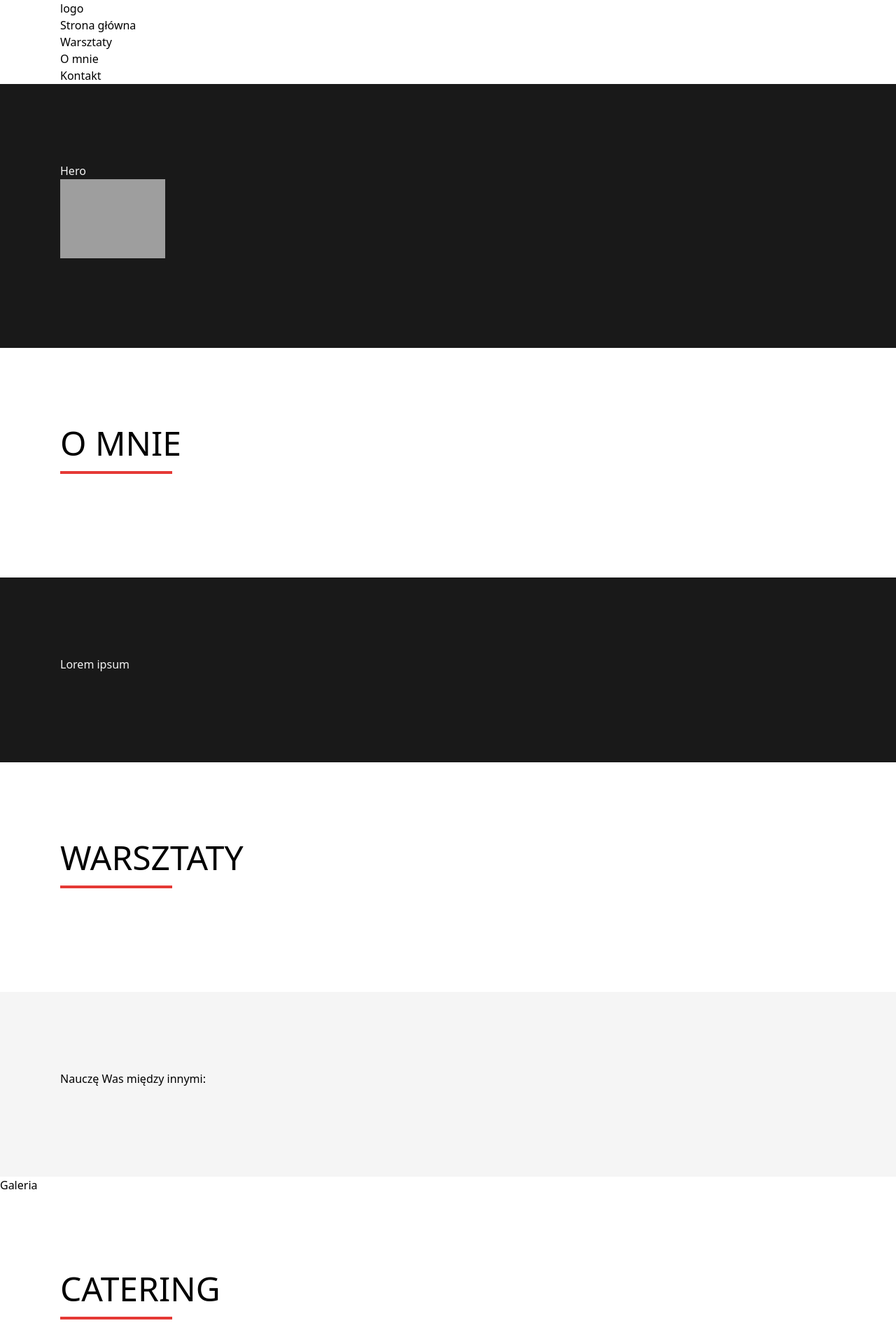
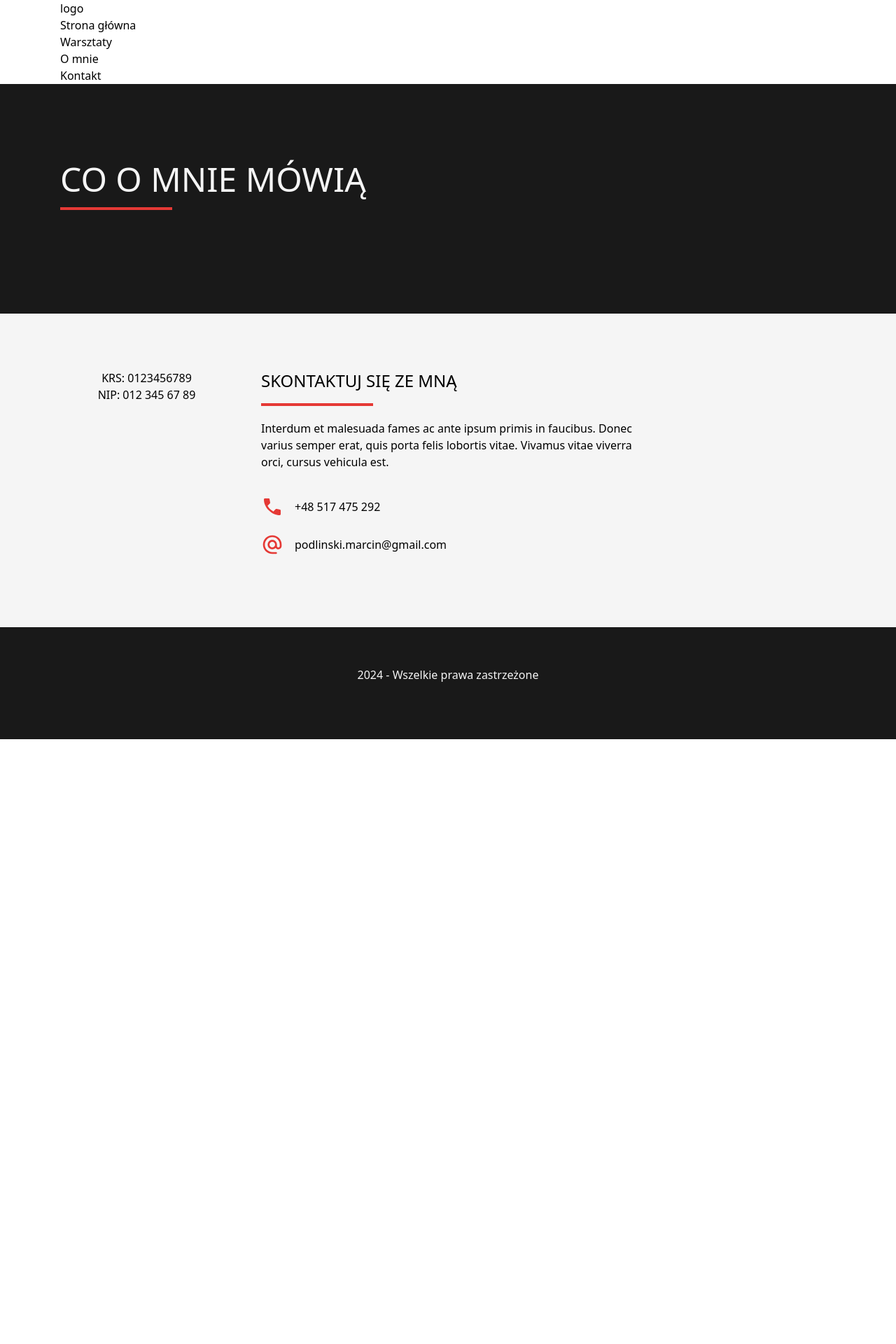
Before and after one commit to lukaszdzielo/marcin-podlinski, a Nuxt app: page / in a window 1280 px wide. Shown: the top 1920 px of the page at 70% size. After the commit the page ends 1056 px from the top, so only its background shows below. Built offline with nearby package versions, Linux system fonts and the light colour scheme; grey boxes are pictures that could not be loaded.

Commit message:
hide some sections

```diff
--- a/pages/index.vue
+++ b/pages/index.vue
@@ -1,7 +1,7 @@
 <template>
     <main>
 
-        <SectionHero />
+        <!-- <SectionHero />
 
         <SectionAboutme />
 
@@ -9,9 +9,9 @@
 
         <SectionWorkshops />
 
-        <SectionGallery />
+        <SectionGallery /> -->
 
-        <SectionCatering />
+        <!-- <SectionCatering /> -->
 
         <SectionReviews />
 
```
